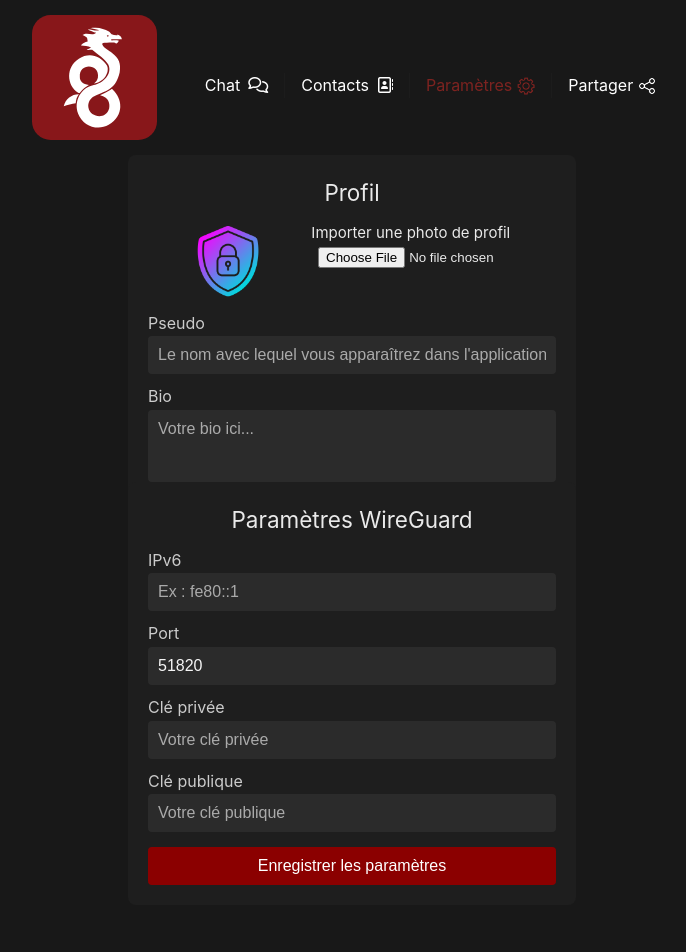
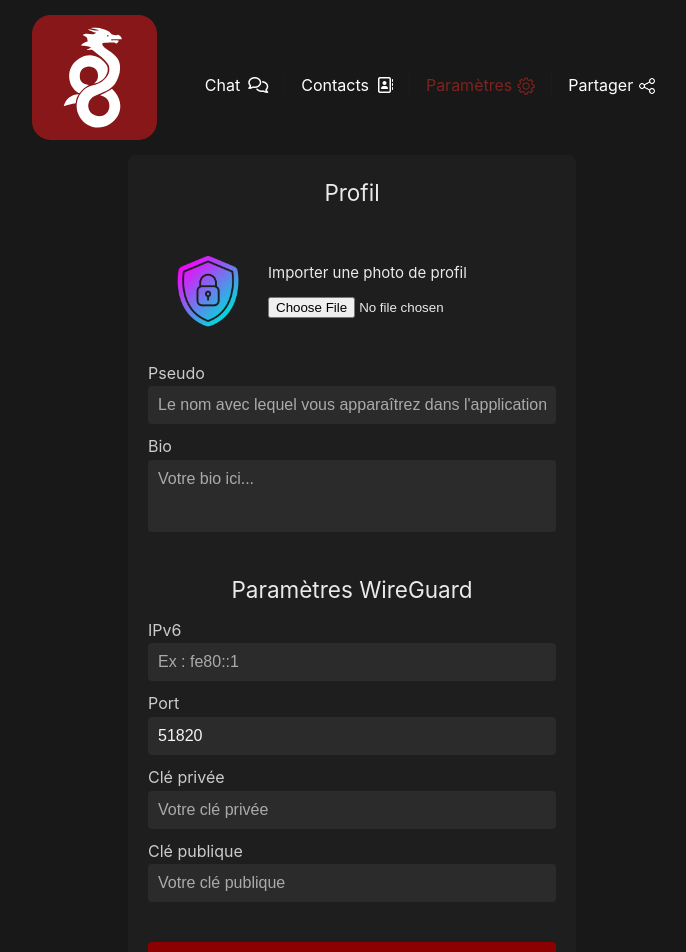
Before and after one commit to loouis-t/WireChat, a Vue app in the folder front/: page /settings in a window 1280 px wide. Shown: the top 952 px of the page, without its empty margins (288-974 px from the left). Before the commit the page ends 905 px from the top, so only its background shows below. Built offline with nearby package versions, Linux system fonts and the light colour scheme.

Commit message:
[FIX] front: Fix multiples de CSS sur les différentes pages

```diff
--- a/front/src/components/ChatWindow.vue
+++ b/front/src/components/ChatWindow.vue
@@ -64,7 +64,6 @@
 .new-conversation-btn {
   background-color: transparent;
   border: none;
-  color: #88171a;
   cursor: pointer;
   font-size: 0.9rem;
 }
--- a/front/src/router/index.ts
+++ b/front/src/router/index.ts
@@ -4,6 +4,7 @@
 import ContactsView from '@/views/ContactsView.vue'
 import SettingsView from '@/views/SettingsView.vue'
 import ShareView from '@/views/ShareView.vue'
+
 const router = createRouter({
   history: createWebHistory(import.meta.env.BASE_URL),
   routes: [
--- a/front/src/views/ChatView.vue
+++ b/front/src/views/ChatView.vue
@@ -111,7 +111,6 @@
   width: 70vw;
   background-color: #181818;
   color: #eaeaea;
-  font-family: Arial, sans-serif;
   border-radius: 8px;
 }
 
--- a/front/src/views/SettingsView.vue
+++ b/front/src/views/SettingsView.vue
@@ -40,7 +40,7 @@
       <img id="photoProfil" src="../assets/profilePicture.png" />
       <div class="blocImportPhotoProfil input-group">
         <label for="configFile">Importer une photo de profil</label>
-        <input id="configFile" type="file" @change="handleFileUpload" accept=".jpg,.jpeg,.png" />
+        <input type="file" @change="handleFileUpload" accept=".jpg,.jpeg,.png" />
       </div>
     </div>
     <form @submit.prevent="saveProfile" class="profile-form">
@@ -95,7 +95,7 @@
               />
             </div>
             <div class="form-group">
-              <button type="submit">Enregistrer les paramètres</button>
+              <button id="boutonSubmit" type="submit">Enregistrer les paramètres</button>
             </div>
           </form>
         </div>
@@ -105,6 +105,10 @@
 </template>
 
 <style>
+#boutonSubmit {
+  margin-top: 40px;
+}
+
 .page-container {
   display: flex;
   flex-direction: column;
@@ -116,6 +120,7 @@
   background-color: #1e1e1e;
   border-radius: 8px;
   color: #eaeaea;
+  margin-top: 20px;
   padding: 20px;
   width: 35vw;
 }
@@ -181,6 +186,7 @@
 
 .blocPhotoProfil {
   display: flex;
+  margin-bottom: 20px;
 }
 
 .blocImportPhotoProfil {
@@ -231,19 +237,15 @@
   resize: none;
 }
 
-#configFile {
-  margin: 0px 0px 0px 50px;
-}
-
 #photoProfil {
   height: 80px;
-  margin-left: 40px;
+  margin: 0px 20px;
 }
 
 .blocImportPhotoProfil {
-  display: inline;
-  text-align: center;
-  vertical-align: middle;
+  display: grid;
+  padding-top: 10px;
+  text-align: left;
   width: 70%;
 }
 
@@ -261,7 +263,7 @@
 }
 
 .profile-header {
-  margin-bottom: 10px;
+  margin-bottom: 40px;
   text-align: center;
 }
 
--- a/front/src/views/ShareView.vue
+++ b/front/src/views/ShareView.vue
@@ -38,7 +38,7 @@
 
 <template>
   <div class="share-view">
-    <h2>Partager votre configuration WireGuard</h2>
+    <h2 id="titrePage">Partager votre configuration WireGuard</h2>
     <p>
       Ce QR code contient vos informations publiques nécessaires à l'établissement d'une connexion.
       Faites-le scanner par votre interlocuteur.
@@ -57,6 +57,10 @@
 </template>
 
 <style scoped>
+#titrePage {
+  margin-bottom: 40px;
+}
+
 .share-view {
   padding: 20px;
   width: 40%;
@@ -68,17 +72,21 @@
   display: flex;
   flex-direction: column;
 }
+
 .share-view h2 {
   margin-bottom: 10px;
 }
+
 .share-view p {
   margin-bottom: 20px;
 }
+
 .qr-code-container {
   margin: auto;
   width: 250px;
   height: 250px;
 }
+
 .config-display {
   margin-top: 20px;
   text-align: left;
@@ -86,12 +94,14 @@
   padding: 10px;
   border-radius: 4px;
 }
+
 pre {
   margin: 0;
   font-family: monospace;
   font-size: 0.9rem;
   color: #f5f5f5;
 }
+
 .warning {
   color: #ffa500;
   font-style: italic;
```
